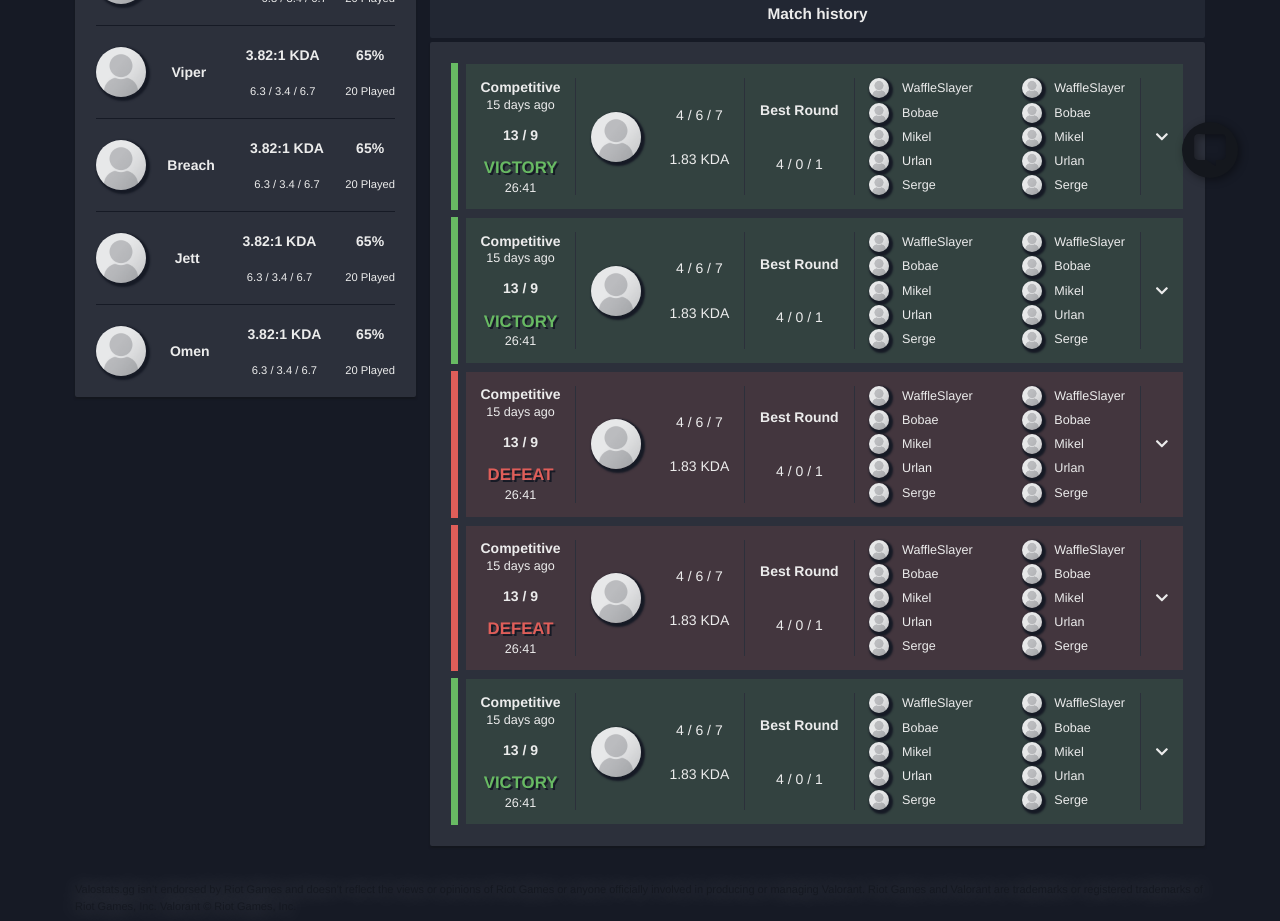
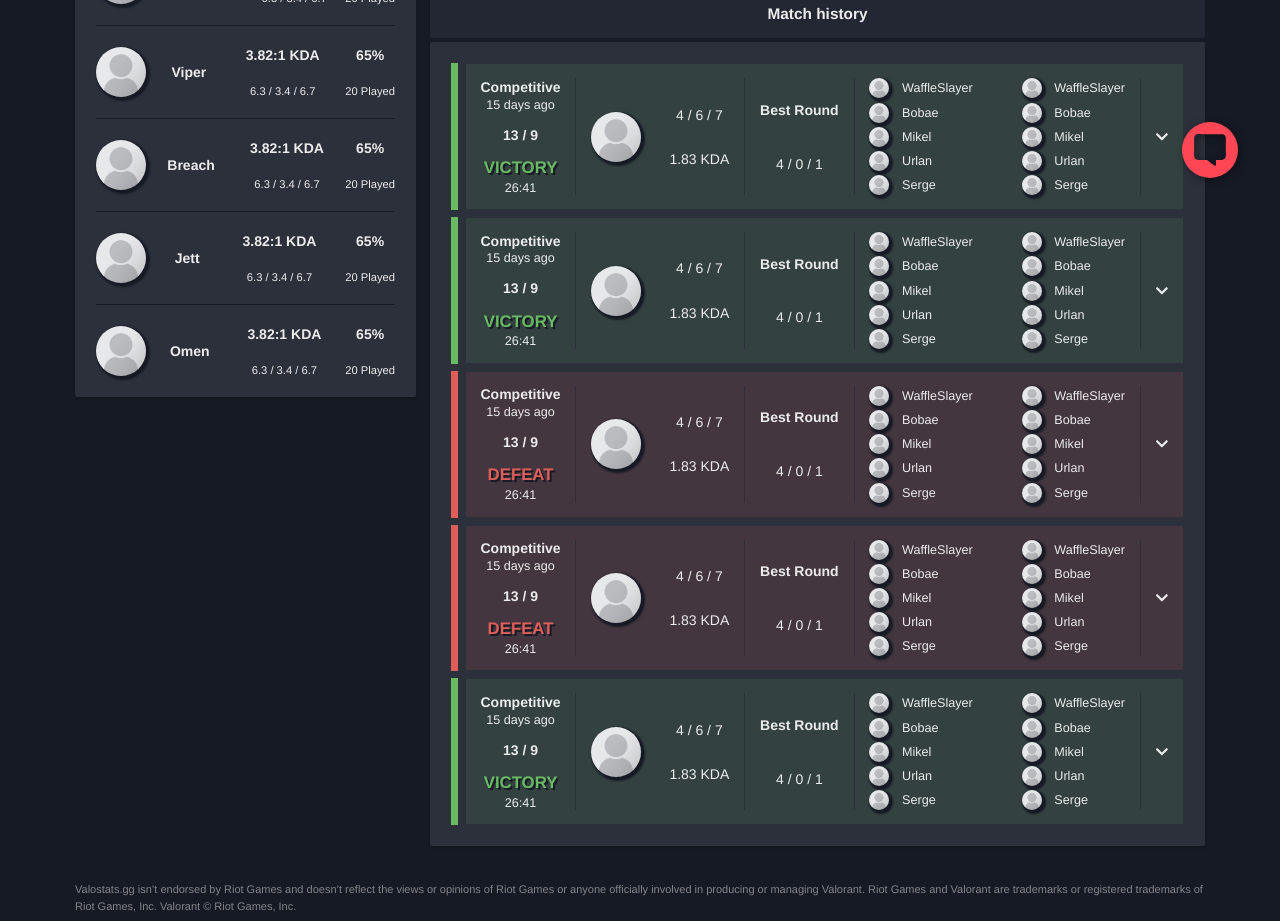
Before and after one commit to bobaec/valostats, a React (Create React App) app: page /players/1 in a window 1280 px wide. Shown: the part 580-1501 px from the top of the page. Built offline with nearby package versions, Linux system fonts and the light colour scheme.

Commit message:
fix temp message colors

```diff
--- a/src/App.jsx
+++ b/src/App.jsx
@@ -29,7 +29,7 @@ function App() {
           <Navbar offset={true} allowSearch={false} />
           <HomePage />
           <Footer home />
-          <TempMessage open />
+          <TempMessage open home/>
         </Route>
 
         <Route exact path='/players/:username'>
--- a/src/Components/Footer/Footer.jsx
+++ b/src/Components/Footer/Footer.jsx
@@ -3,8 +3,8 @@ import React from 'react';
 export default function Footer(props) {
   return (
     <>
-      <div className='footer' id={props.home ? 'home' : ''}>
-        <footer className='footer-copyright'>
+      <div className={`footer`} id={props.home ? 'home' : ''}>
+        <footer className={`footer-copyright ${props.home ? 'black-footer' : 'white-footer'}`}>
           Valostats.gg isn’t endorsed by Riot Games and doesn’t reflect the views or opinions of Riot Games or anyone
           officially involved in producing or managing Valorant. Riot Games and Valorant are trademarks or registered
           trademarks of Riot Games, Inc. Valorant © Riot Games, Inc.
--- a/src/Components/TempMessage/TempMessage.jsx
+++ b/src/Components/TempMessage/TempMessage.jsx
@@ -3,7 +3,7 @@ import { ReactComponent as MessageButton } from 'Images/messagebutton.svg';
 import { checkIfVisited, setHasVisited } from 'Helpers/localStorageManipulation';
 
 export default function TempMessage(props) {
-  const { open } = props;
+  const { open, home } = props;
   const [state, setState] = useState({
     opened: false,
     counter: 0,
@@ -20,9 +20,9 @@ export default function TempMessage(props) {
   return (
     <>
       <div
-        className={`temp-message-container ${state.opened && state.counter !== 0 && 'fade-in'} ${
-          !state.opened && state.counter !== 0 && 'fade-out'
-        }`}>
+        className={`temp-message-container ${home ? 'black-border' : 'red-border'} ${
+          state.opened && state.counter !== 0 && 'fade-in'
+        } ${!state.opened && state.counter !== 0 && 'fade-out'}`}>
         <span className='header'>Welcome to VALOSTATS</span>
         <span className='sub-header'>The best place for real-time Valorant Statistics!</span>
         <p>
@@ -46,13 +46,13 @@ export default function TempMessage(props) {
 
       {!state.opened && (
         <MessageButton
-          className='message-button'
+          className={`message-button ${home ? 'alt-black' : 'valorant-red'}`}
           onClick={() => {
             setState({ ...state, opened: !state.opened, counter: state.counter + 1 });
           }}
         />
       )}
-      <div id='temp-message-button'>
+      <div id='temp-message-button' className={`${home ? 'alt-black' : 'valorant-red'}`}>
         {state.opened && (
           <i
             onClick={() => setState({ ...state, opened: !state.opened, counter: state.counter + 1 })}
--- a/src/Styles/Footer.scss
+++ b/src/Styles/Footer.scss
@@ -10,13 +10,20 @@
   .footer-copyright {
     font-family: Helvetica Neue, Roboto, Arial, Sans-Serif;
     font-size: 11px;
-    color: $alt-black;
     line-height: 1.5;
     margin: 0 auto;
     padding: 0.5rem;
     width: 1130px;
     user-select: none;
+  }
+
+  .black-footer {
+    color: $alt-black;
     text-shadow: 0px 0px 20px $white;
+  }
+
+  .white-footer {
+    color:  $white;
   }
 }
 
--- a/src/Styles/TempMessage.scss
+++ b/src/Styles/TempMessage.scss
@@ -9,7 +9,7 @@
   cursor: pointer;
 
   i {
-    color: $alt-black;
+    // color: $alt-black;
     user-select: none;
     filter: drop-shadow(2px 2px 4px #0000006b);
     animation: reverse-swipe 0.5s ease-in-out 1;
@@ -21,12 +21,30 @@
   position: fixed;
   right: 3em;
   bottom: 3em;
-  fill: $alt-black;
+  // fill: $alt-black;
   border-radius: 10em;
   width: 4em;
   height: 4em;
   filter: drop-shadow(2px 2px 4px #0000006b);
   animation: swipe 0.5s ease-in-out 1;
+}
+
+.valorant-red {
+  fill: $valorant-red;
+  color: $valorant-red;
+}
+
+.alt-black {
+  fill: $alt-black;
+  color: $alt-black;
+}
+
+.black-border {
+  border: solid 1px $alt-black;
+}
+
+.red-border {
+  border: solid 1px $valorant-red;
 }
 
 .temp-message-container {
@@ -36,7 +54,7 @@
   right: 5em;
   bottom: 8em;
   background-color: $alt-black;
-  border: solid 1px $alt-black;
+  // border: solid 1px $alt-black;
   border-radius: 2px;
   z-index: 999;
   color: $white;
```
